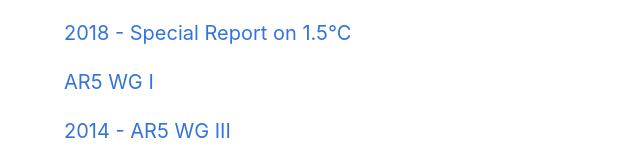
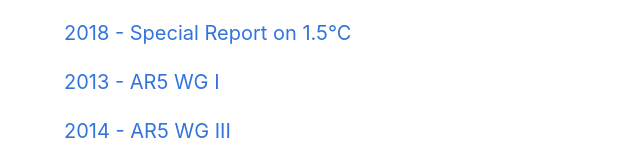
Before and after one commit to openclimatedata/ipcc-bibtex, a plain HTML site: page docs/index.html in a window 1280 px wide. Shown: the part 260-420 px from the top of the page, without its empty margins (0-640 px from the left). Drawn offline with Linux system fonts and the light colour scheme.

Commit message:
Fix link

```diff
--- a/docs/index.html
+++ b/docs/index.html
@@ -20,7 +20,7 @@ BibTeX files for IPCC reports
 <h2 class="subtitle"><a href="ar6-wg-ii.html">2022 - AR6 WG II</a></h2>
 <h2 class="subtitle"><a href="ar6-wg-iii.html">2022 - AR6 WG III</a></h2>
 <h2 class="subtitle"><a href="sr15.html">2018 - Special Report on 1.5°C</a></h2>
-<h2 class="subtitle"><a href="ar5-wg-i.html"2013 - >AR5 WG I</a></h2>
+<h2 class="subtitle"><a href="ar5-wg-i.html">2013 - AR5 WG I</a></h2>
 <h2 class="subtitle"><a href="ar5-wg-iii.html">2014 - AR5 WG III</a></h2>
 <h2 class="subtitle"><a href="ar4-wg-i.html">2007 - AR4 WG I</a></h2>
 <h2 class="subtitle"><a href="tar-wg-i.html">2001 - TAR WG I</a></h2>
```
